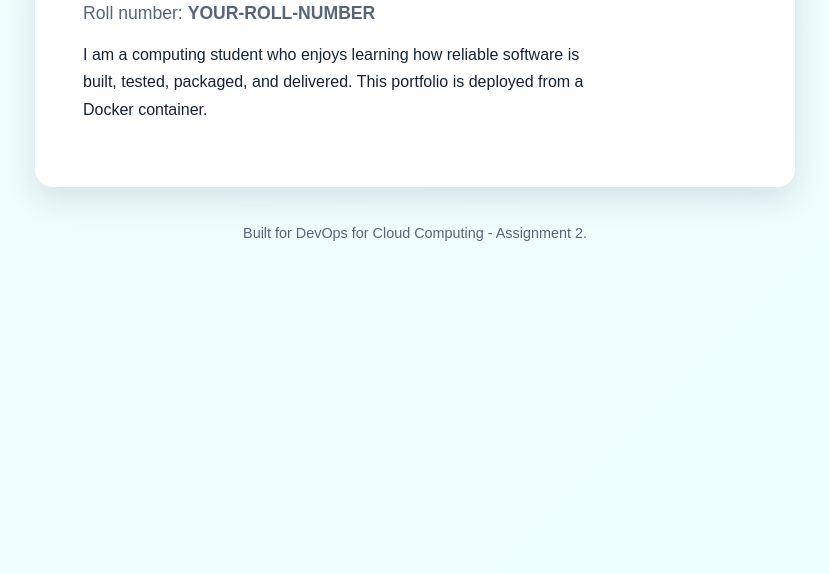
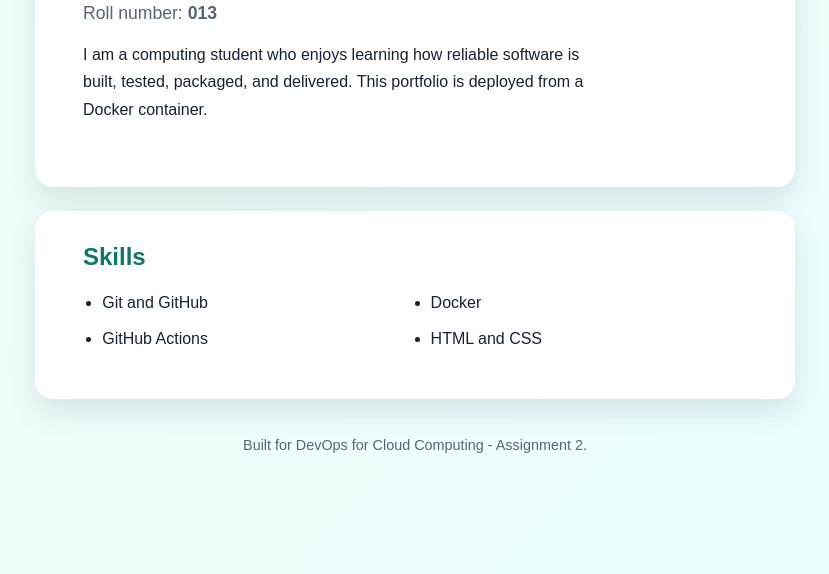
Before and after one commit to Rameesha8/devops-a2-013, a plain HTML site: page index.html in a window 1280 px wide. Shown: the part 226-800 px from the top of the page, without its empty margins (225-1054 px from the left). Drawn offline with Linux system fonts and the light colour scheme.

Commit message:
feat: add skills section for roll 013

```diff
--- a/index.html
+++ b/index.html
@@ -11,13 +11,23 @@
   <main class="container">
     <header class="hero">
       <p class="eyebrow">DevOps for Cloud Computing</p>
-      <h1>YOUR NAME</h1>
-      <p class="roll">Roll number: <strong>YOUR-ROLL-NUMBER</strong></p>
+      <h1>Rameesha Siddique</h1>
+      <p class="roll">Roll number: <strong>013</strong></p>
       <p class="intro">
         I am a computing student who enjoys learning how reliable software is built,
         tested, packaged, and delivered. This portfolio is deployed from a Docker container.
       </p>
     </header>
+
+    <section class="card" aria-labelledby="skills-heading">
+      <h2 id="skills-heading">Skills</h2>
+      <ul class="skills-list">
+        <li>Git and GitHub</li>
+        <li>Docker</li>
+        <li>GitHub Actions</li>
+        <li>HTML and CSS</li>
+      </ul>
+    </section>
 
     <footer>
       <p>Built for DevOps for Cloud Computing - Assignment 2.</p>
--- a/style.css
+++ b/style.css
@@ -34,10 +34,14 @@ body {
 h1 { margin: 0.5rem 0; font-size: clamp(2rem, 7vw, 3.5rem); }
 .roll { color: var(--muted); font-size: 1.1rem; }
 .intro { max-width: 60ch; line-height: 1.7; }
+.card { margin-top: 1.5rem; padding: 2rem 3rem; }
+h2 { margin-top: 0; color: var(--accent); }
+.skills-list { display: grid; grid-template-columns: repeat(2, minmax(0, 1fr)); gap: 0.75rem; padding-left: 1.2rem; line-height: 1.5; }
 
 footer { color: var(--muted); text-align: center; font-size: 0.9rem; padding-top: 1.5rem; }
 
 @media (max-width: 520px) {
   .container { padding-top: 1.5rem; }
-  .hero { padding: 2rem; }
+  .hero, .card { padding: 2rem; }
+  .skills-list { grid-template-columns: 1fr; }
 }
```
Also changed, not shown: 2 other files.
